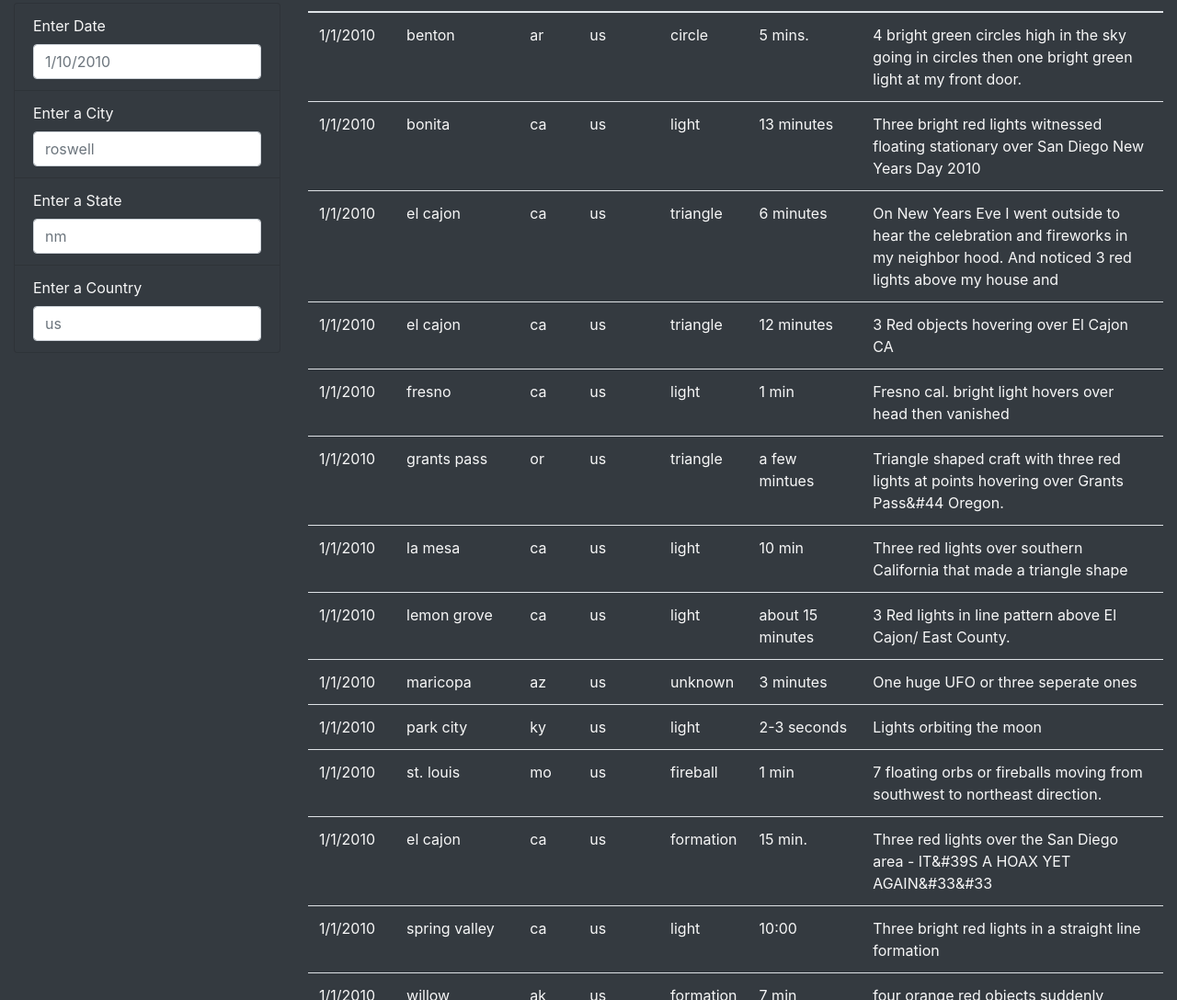
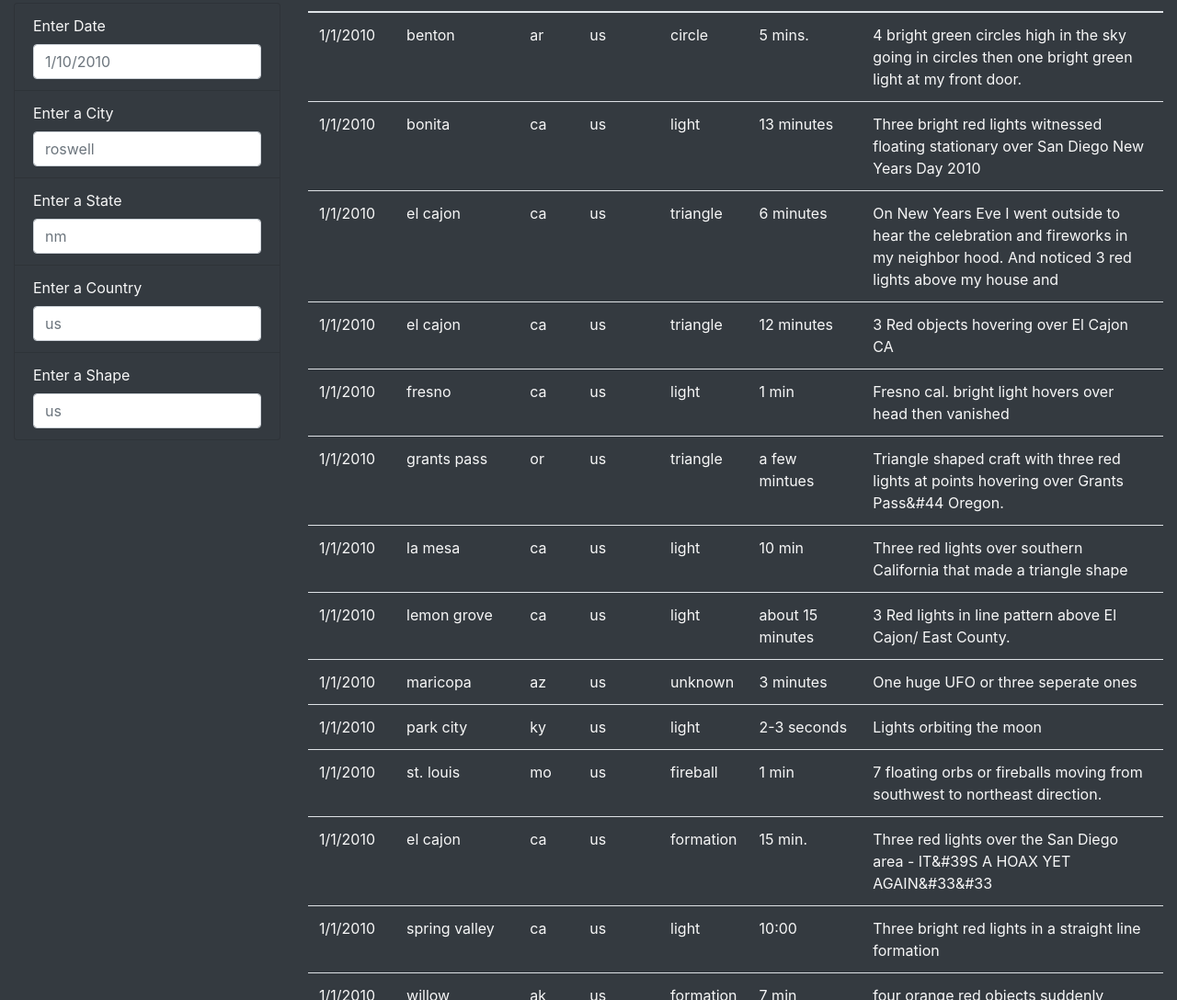
Before and after one commit to vishaldeo/UFOs, a plain HTML site: page index.html in a window 1280 px wide. Shown: the part 776-1864 px from the top of the page at 92% size. Drawn offline with nearby package versions, Linux system fonts and the light colour scheme.

Commit message:
Shape added .

```diff
--- a/index.html
+++ b/index.html
@@ -69,6 +69,10 @@
                                 <label for="date">Enter a Country</label>
                                 <input type="text" class="form-control" placeholder="us" id="country">
                             </li>
+                            <!-- Shape -->
+                            <li class="list-group-item bg-dark">
+                                <label for="date">Enter a Shape</label>
+                                <input type="text" class="form-control" placeholder="us" id="shape">
                         </ul>
                     </form>
                 </div>
```
